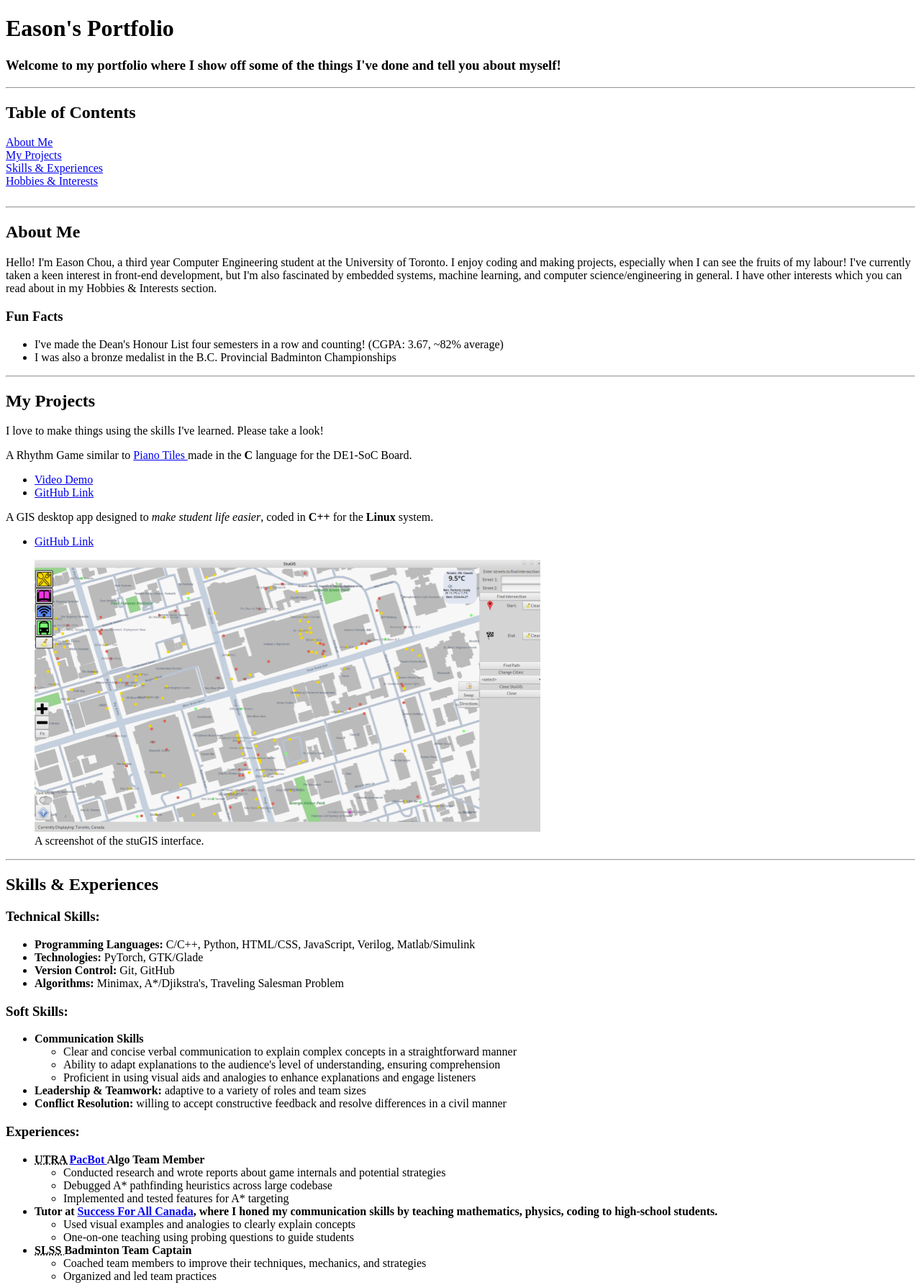
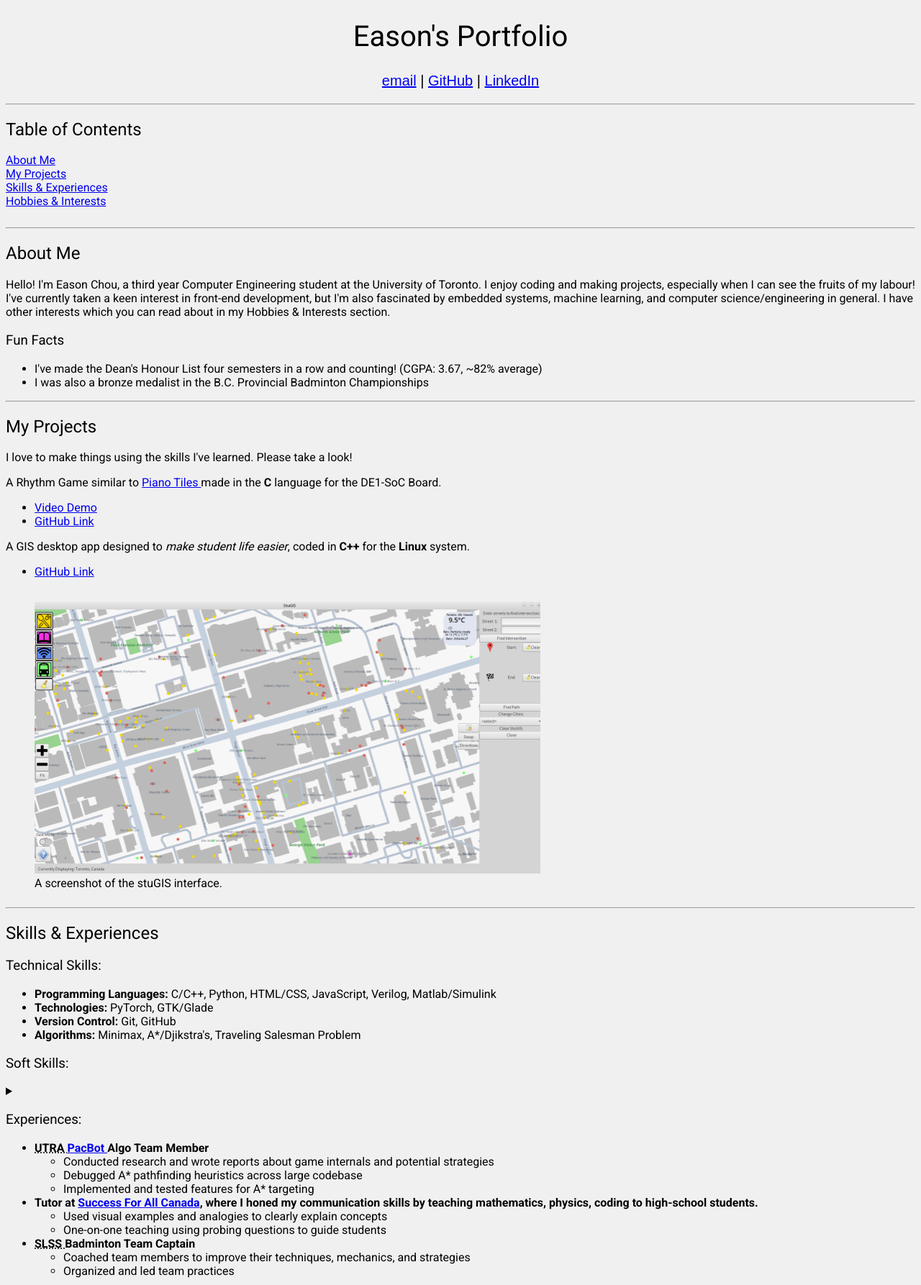
Before and after one commit to easoncchou/easoncchou.github.io, a plain HTML site: page index.html in a window 1280 px wide. Shown: the top 1786 px of the page at 72% size. Drawn offline with Linux system fonts and the light colour scheme.

Commit message:
uploaded potential asset images and created new html files

```diff
--- /dev/null
+++ b/assets/stylesheets/main.css
@@ -0,0 +1,42 @@
+/* first, change the background color */
+body { /* top layer */
+    background-color: #f0f0f0;
+    font-family: 'Roboto', sans-serif;
+}
+
+/* color palette: https://www.color-hex.com/color-palette/13403
+	Astronomy:  #cfedfd	(207,237,253)
+                #bfe6fb	(191,230,251)
+                #81b1c9	(129,177,201)
+                #55859f	(85,133,159)
+                #115376	(17,83,118)
+    Violet:     	#ffffff	(255,255,255)
+                    #e5d0ff	(229,208,255)
+                    #dabcff	(218,188,255)
+                    #cca3ff	(204,163,255)
+                    #bf8bff	(191,139,255)
+*/
+
+h1 {
+    text-align: center;
+    font-size: 40px;
+}
+
+h1, h2, h3, h4, h5, h6 {
+    font-weight: lighter;
+}
+
+#header_subtitle {
+    text-align: center;
+    font-family: Arial, Helvetica, sans-serif;
+    font-size: 20px;
+}
+
+#back_to_top {
+    color: #000;
+    text-decoration: dashed;
+}
+
+figure {
+    display: inline-block;
+}
--- /dev/null
+++ b/hobbies.html
@@ -0,0 +1,17 @@
+<!DOCTYPE html>
+<html lang="en">
+<head>
+    <meta charset="UTF-8">
+    <meta name="viewport" content="width=device-width, initial-scale=1.0">
+    <title> Hobbies &amp; Interests </title>
+    <!-- set up favicon -->
+    <link rel="icon" type="image/x-icon" href="/assets/planet.png">
+    <!-- include our external stylesheet -->
+    <link rel="stylesheet" href="assets/stylesheets/main.css">
+    <!-- get google fonts (roboto) -->
+    <link href="https://fonts.googleapis.com/css2?family=Roboto:wght@400;700&display=swap" rel="stylesheet">
+</head>
+
+<body>
+
+</body>
--- a/index.html
+++ b/index.html
@@ -3,15 +3,20 @@
 <head>
     <meta charset="UTF-8">
     <meta name="viewport" content="width=device-width, initial-scale=1.0">
-    <title> Eason's Personal Website </title>
+    <title> Eason's Portfolio Website </title>
+    <!-- set up favicon -->
     <link rel="icon" type="image/x-icon" href="/assets/planet.png">
+    <!-- include our external stylesheet -->
+    <link rel="stylesheet" href="assets/stylesheets/main.css">
+    <!-- get google fonts (roboto) -->
+    <link href="https://fonts.googleapis.com/css2?family=Roboto:wght@400;700&display=swap" rel="stylesheet">
 </head>
 
 <body>
 <!-- header with heading/title and subtitle -->
 <header id="top">
     <h1> Eason's Portfolio </h1>
-    <h3> Welcome to my portfolio where I show off some of the things I've done and tell you about myself! </h3>
+    <h3 id="header_subtitle"> <a href="mailto:eason.chou@mail.utoronto.ca">email</a> | <a href="https://github.com/easoncchou">GitHub</a> | <a href="https://linkedin.com/in/easoncchou">LinkedIn</a> </h3>
 </header>
 
 <hr>
@@ -78,6 +83,8 @@
             <li> <strong>Algorithms:</strong> Minimax, A*/Djikstra's, Traveling Salesman Problem </li>
         </ul>
         <h3> Soft Skills: </h3>
+        <details>
+            <summary></summary>
         <ul>
             <li>
                 <strong>Communication Skills</strong>
@@ -90,6 +97,7 @@
             <li> <strong>Leadership &amp; Teamwork:</strong> adaptive to a variety of roles and team sizes </li>
             <li> <strong>Conflict Resolution:</strong> willing to accept constructive feedback and resolve differences in a civil manner </li>
         </ul>
+        </details>
     </section>
     <section id="experiences">
         <h3> Experiences: </h3>
@@ -130,24 +138,20 @@
         <li> I love martial arts! I've done Muay Thai, Boxing, and Sanda. </li>
         <li> Music is one of the most important things in my life. I used to play clarinet in my school band and jazz club. I can also play a bit of guitar. I love many genres of music like Jpop, R&B, Jazz, and many more. </li>
         <li> Eating delicious meals and enjoying desserts is what I live for, and I also like to cook when I have time! </li>
-        <li>
+    </ul>
         <figure>
             <img src="assets/snoopy.png" alt="Snoopy cooking in a chef's outfit" style="width:433px;height:373px;">
             <figcaption> I enjoy cooking, just like Snoopy. </figcaption>
         </figure>
-        </li>
-        <li>
         <figure>
             <img src="assets/xiaohei1.png" alt="Xiaohei the mutt smiling at the camera" style="width:328px;height:438px;">
             <figcaption> This section is dedicated to Xiaohei, my grandma's awesome dog. </figcaption>
         </figure>
-        </li>
-    </ul>
 </section>
 
 <hr>
 
-<footer> Last updated: May 11th 2024. <a href="#top"> Back to top </a> </footer>
+<footer> Last updated: May 11th 2024. <a id="back_to_top" href="#top"> Back to top </a> </footer>
 
 </body>
 </html>
```
Also changed, not shown: projects.html (added, +17 -0 lines), resume.html (added, +17 -0 lines), 4 other files. Lines whose indentation alone changed are shown as unchanged.
